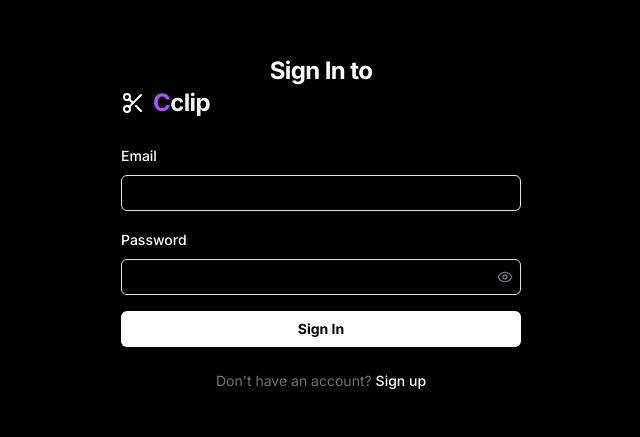
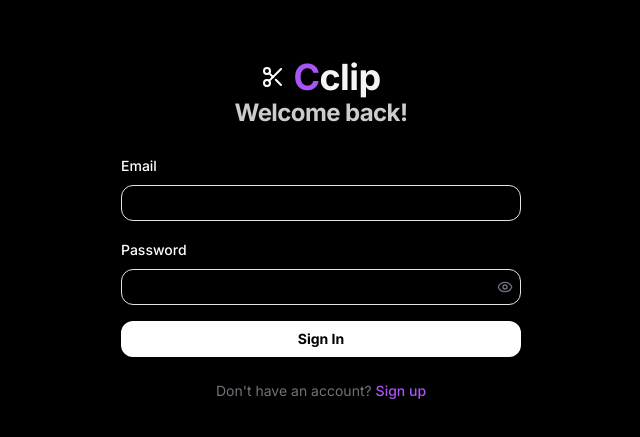
Before and after one commit to xonoxc/cclip, a Next.js app: page /sign-in in a window 1280 px wide. Shown: the part 177-614 px from the top of the page, without its empty margins (319-959 px from the left). Built offline with nearby package versions, Linux system fonts and the light colour scheme; no server answers.

Commit message:
chore(forms):fixed_authentication_forms

```diff
--- a/src/app/(auth)/sign-in/page.tsx
+++ b/src/app/(auth)/sign-in/page.tsx
@@ -72,7 +72,12 @@ export default function SignIn() {
             <Card className="w-full max-w-md border-none bg-black text-white">
                 <CardHeader>
                     <CardTitle className="text-2xl font-bold text-center">
-                        Sign In to <Logo />
+                        <div className="w-full  mt-3 flex items-center justify-center">
+                            <Logo className="text-4xl" />
+                        </div>
+                        <div className="flex items-center justify-center  text-xm text-[#cccccc]">
+                            Welcome back!
+                        </div>
                     </CardTitle>
                 </CardHeader>
                 <CardContent>
@@ -83,6 +88,7 @@ export default function SignIn() {
                                 type="email"
                                 id="email"
                                 value={credentials.emailAddress}
+                                className="rounded-xl"
                                 onChange={(e) =>
                                     setCredentials((prev) => ({
                                         ...prev,
@@ -99,6 +105,7 @@ export default function SignIn() {
                                     type={showPassword ? "text" : "password"}
                                     id="password"
                                     value={credentials.password}
+                                    className="rounded-xl"
                                     onChange={(e) =>
                                         setCredentials((prev) => ({
                                             ...prev,
@@ -129,7 +136,7 @@ export default function SignIn() {
                         )}
                         <Button
                             type="submit"
-                            className="w-full bg-white text-black font-bold"
+                            className="w-full bg-white text-black font-bold rounded-xl"
                         >
                             Sign In
                         </Button>
@@ -140,7 +147,7 @@ export default function SignIn() {
                         Don&apos;t have an account?{" "}
                         <Link
                             href="/sign-up"
-                            className="font-medium text-primary hover:underline text-white"
+                            className="font-medium  hover:underline text-purple-500"
                         >
                             Sign up
                         </Link>
--- a/src/app/(auth)/sign-up/page.tsx
+++ b/src/app/(auth)/sign-up/page.tsx
@@ -71,7 +71,6 @@ export default function SignUp() {
         if (!isLoaded) return
 
         try {
-            console.log("before sending...")
             const completeSignUp = await signUp.attemptEmailAddressVerification(
                 {
                     code,
@@ -97,7 +96,12 @@ export default function SignUp() {
             <Card className="w-full max-w-md bg-black text-white border-none">
                 <CardHeader>
                     <CardTitle className="text-2xl font-bold text-center">
-                        Sign Up for <Logo />
+                        <div className="w-full  mt-3 flex items-center justify-center">
+                            <Logo className="text-4xl" />
+                        </div>
+                        <div className="flex items-center justify-center  text-md text-[#cccccc]">
+                            Create an account
+                        </div>
                     </CardTitle>
                 </CardHeader>
                 <CardContent>
@@ -109,6 +113,7 @@ export default function SignUp() {
                                     type="email"
                                     id="email"
                                     value={credentials.emailAddress}
+                                    className="rounded-xl"
                                     onChange={(e) =>
                                         setCredentials((prev) => ({
                                             ...prev,
@@ -127,6 +132,7 @@ export default function SignUp() {
                                         }
                                         id="password"
                                         value={credentials.password}
+                                        className="rounded-xl"
                                         onChange={(e) =>
                                             setCredentials((prev) => ({
                                                 ...prev,
@@ -157,7 +163,7 @@ export default function SignUp() {
                             )}
                             <Button
                                 type="submit"
-                                className="w-full rounded-lg bg-white text-black"
+                                className="w-full rounded-lg bg-white text-black rounded-xl font-bold"
                             >
                                 Sign Up
                             </Button>
@@ -190,7 +196,7 @@ export default function SignUp() {
                         Already have an account?{" "}
                         <Link
                             href="/sign-in"
-                            className="font-medium text-primary hover:underline"
+                            className="font-medium text-purple-500 hover:underline"
                         >
                             Sign in
                         </Link>
--- a/src/components/Logo.tsx
+++ b/src/components/Logo.tsx
@@ -1,10 +1,14 @@
 import React from "react"
 import { Scissors } from "lucide-react"
 
-const Logo: React.FC = () => (
+interface LogoProps {
+    className?: string
+}
+
+const Logo: React.FC<LogoProps> = ({ className }) => (
     <div className="flex items-center space-x-2">
         <Scissors className="h-6 w-6 text-white" />
-        <span className="text-2xl font-bold">
+        <span className={`text-2xl font-bold ${className}`}>
             <span className="text-purple-500 text-md">C</span>
             <span className="text-secondary">clip</span>
         </span>
```
